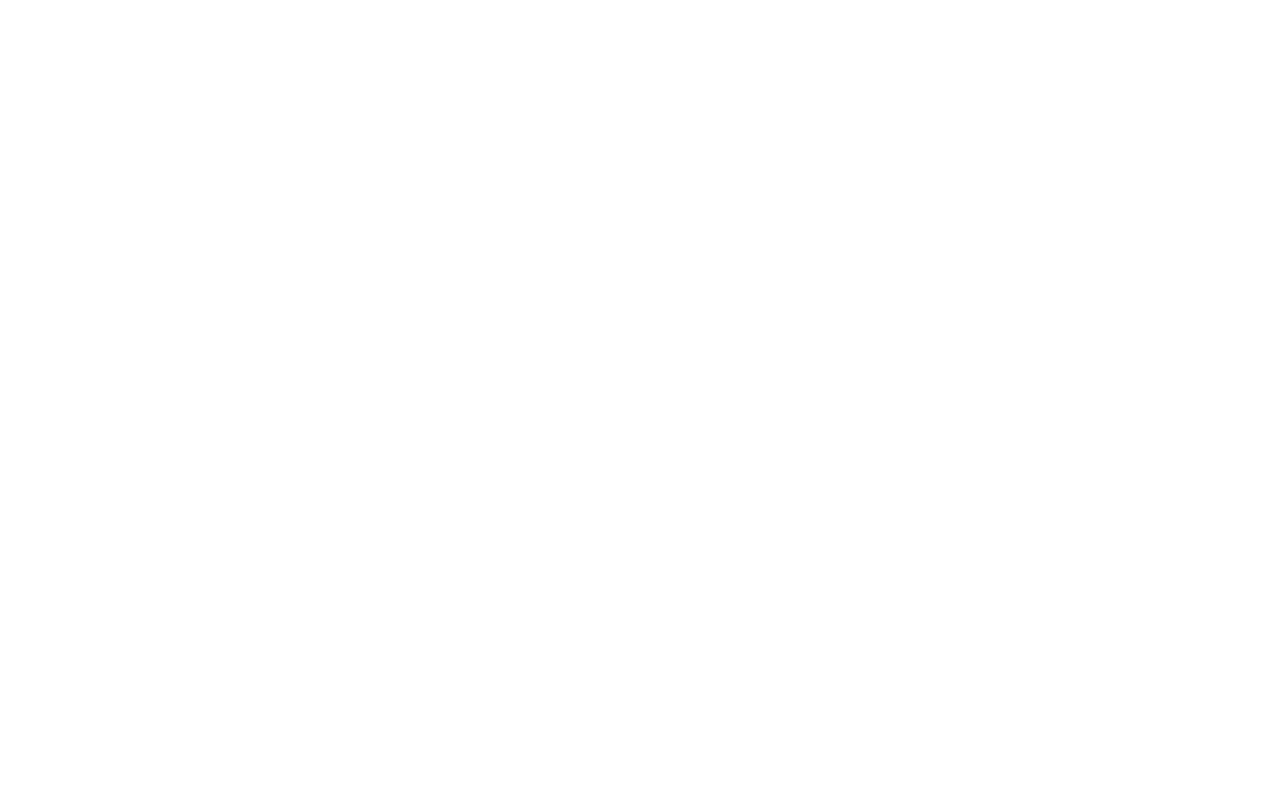
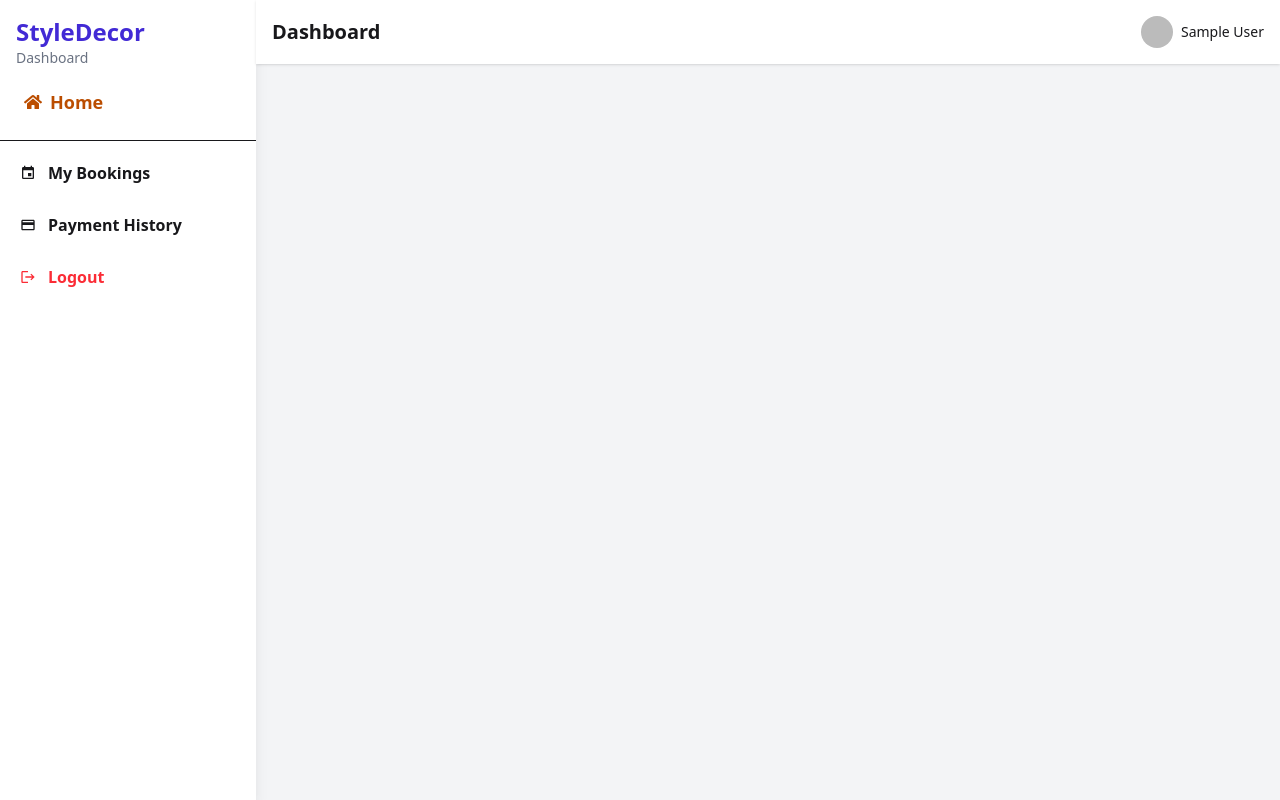
Before and after one commit to MAHFUZh129/styleDecor-client, a React (Vite) app: page /dashboard in a window 1280 px wide. Built offline with nearby package versions, Linux system fonts and the light colour scheme; no server answers; sample sign-in values are in the browser's storage.

Commit message:
created DashboardLayout

```diff
--- a/src/layouts/DashboardLayout.jsx
+++ b/src/layouts/DashboardLayout.jsx
@@ -1,19 +1,91 @@
-import { Outlet } from 'react-router'
+import { Link, NavLink, Outlet } from "react-router";
+import { MdDashboard, MdEvent, MdLogout, MdOutlinePayment } from "react-icons/md";
+import { FaHome, FaUserCircle } from "react-icons/fa";
+import useAuth from "../hooks/useAuth";
+import { useState } from "react";
 
 const DashboardLayout = () => {
+  const { user, logOut } = useAuth();
+
+  const isActive = ({ isActive }) =>
+  `flex items-center gap-3 rounded-md
+   ${isActive ? "bg-secondary/90 text-white" : "hover:bg-primary/10"}`
+
+
   return (
-    <div className='relative min-h-screen md:flex bg-white'>
-      {/* Left Side: Sidebar Component */}
-      {/* <Sidebar /> */}
-      {/* Right Side: Dashboard Dynamic Content */}
-      <div className='flex-1  md:ml-64'>
-        <div className='p-5'>
-          {/* Outlet for dynamic contents */}
+    <div className="flex min-h-screen bg-gray-100">
+
+      {/* Sidebar */}
+      <aside className="w-64 bg-white shadow-lg hidden md:block">
+        <div className="p-4 border-b">
+          <h2 className="text-2xl font-bold text-primary">StyleDecor</h2>
+          <p className="text-sm text-gray-500">Dashboard</p>
+          <Link className="flex text-lg text-amber-700 font-bold mt-3 p-2 hover:bg-primary/10 items-center gap-2" to='/'>
+          <FaHome />
+          Home
+          </Link>
+        </div>
+
+        <nav className="p-2 space-y-1">
+
+          <NavLink to="my-bookings"
+           className={isActive}
+           >
+            <div  className='flex font-semibold items-center gap-3 p-3 rounded-lg'>
+              <MdEvent />
+              My Bookings
+            </div>
+          </NavLink>
+          <NavLink to="payment-history"
+           className={isActive}
+           >
+            <div  className='flex font-semibold items-center gap-3 p-3 rounded-lg' >
+              <MdOutlinePayment />
+              Payment History
+            </div>
+          </NavLink>
+
+          <button
+            onClick={logOut}
+            className="w-full text-left"
+          >
+            <div className="flex font-semibold items-center gap-3 p-3 rounded-lg text-red-500 hover:bg-red-100">
+              <MdLogout />
+              Logout
+            </div>
+          </button>
+        </nav>
+      </aside>
+
+      {/* Main Content */}
+      <main className="flex-1">
+        {/* Topbar */}
+        <div className="bg-white shadow-sm p-4 flex justify-between items-center">
+          <h1 className="text-xl font-bold">Dashboard</h1>
+
+          <div className="flex items-center gap-2">
+            {user?.photoURL ? (
+              <img
+                src={user.photoURL}
+                alt="profile"
+                className="w-8 h-8 rounded-full"
+              />
+            ) : (
+              <FaUserCircle className="text-2xl text-primary" />
+            )}
+            <span className="text-sm font-medium">
+              {user?.displayName || "User"}
+            </span>
+          </div>
+        </div>
+
+        {/* Page Content */}
+        <div className="p-6">
           <Outlet />
         </div>
-      </div>
+      </main>
     </div>
-  )
-}
+  );
+};
 
-export default DashboardLayout
+export default DashboardLayout;
--- /dev/null
+++ b/src/pages/user/MyBookings.jsx
@@ -0,0 +1,11 @@
+import React from 'react';
+
+const MyBookings = () => {
+    return (
+        <div>
+           MyBookings
+        </div>
+    );
+};
+
+export default MyBookings;
--- /dev/null
+++ b/src/pages/user/PaymentHistory.jsx
@@ -0,0 +1,11 @@
+import React from 'react';
+
+const PaymentHistory = () => {
+    return (
+        <div>
+            PaymentHistory
+        </div>
+    );
+};
+
+export default PaymentHistory;
--- a/src/routes/Routes.jsx
+++ b/src/routes/Routes.jsx
@@ -12,6 +12,8 @@
 import ServiceDetails from '../pages/ServiceDetails'
 import About from '../pages/About'
 import Contact from '../pages/Contact'
+import MyBookings from '../pages/user/MyBookings'
+import PaymentHistory from '../pages/user/PaymentHistory'
 
 export const router = createBrowserRouter([
   {
@@ -60,22 +62,23 @@
       //     </PrivateRoute>
       //   ),
       // },
-      // {
-      //   path: 'add-plant',
-      //   element: (
-      //     <PrivateRoute>
-      //       <AddPlant />
-      //     </PrivateRoute>
-      //   ),
-      // },
-      // {
-      //   path: 'my-inventory',
-      //   element: (
-      //     <PrivateRoute>
-      //       <MyInventory />
-      //     </PrivateRoute>
-      //   ),
-      // },
+      {
+        path: 'my-bookings',
+        element: (
+          <PrivateRoute>
+            <MyBookings />
+          </PrivateRoute>
+        ),
+      },
+      {
+        path: 'payment-history',
+        element: (
+          <PrivateRoute>
+            <PaymentHistory/>
+
+          </PrivateRoute>
+        ),
+      },
       // {
       //   path: 'manage-users',
       //   element: (
```
